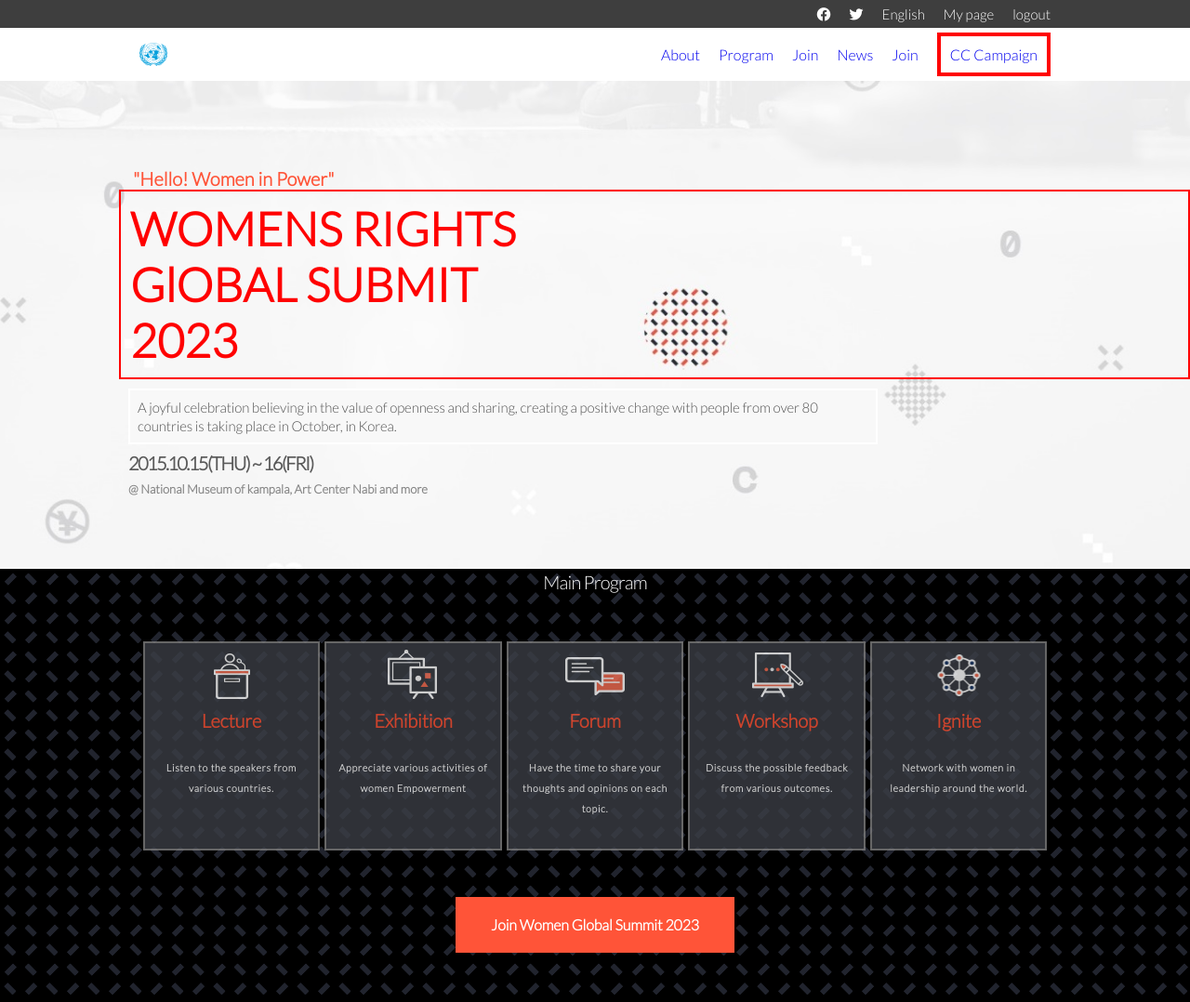
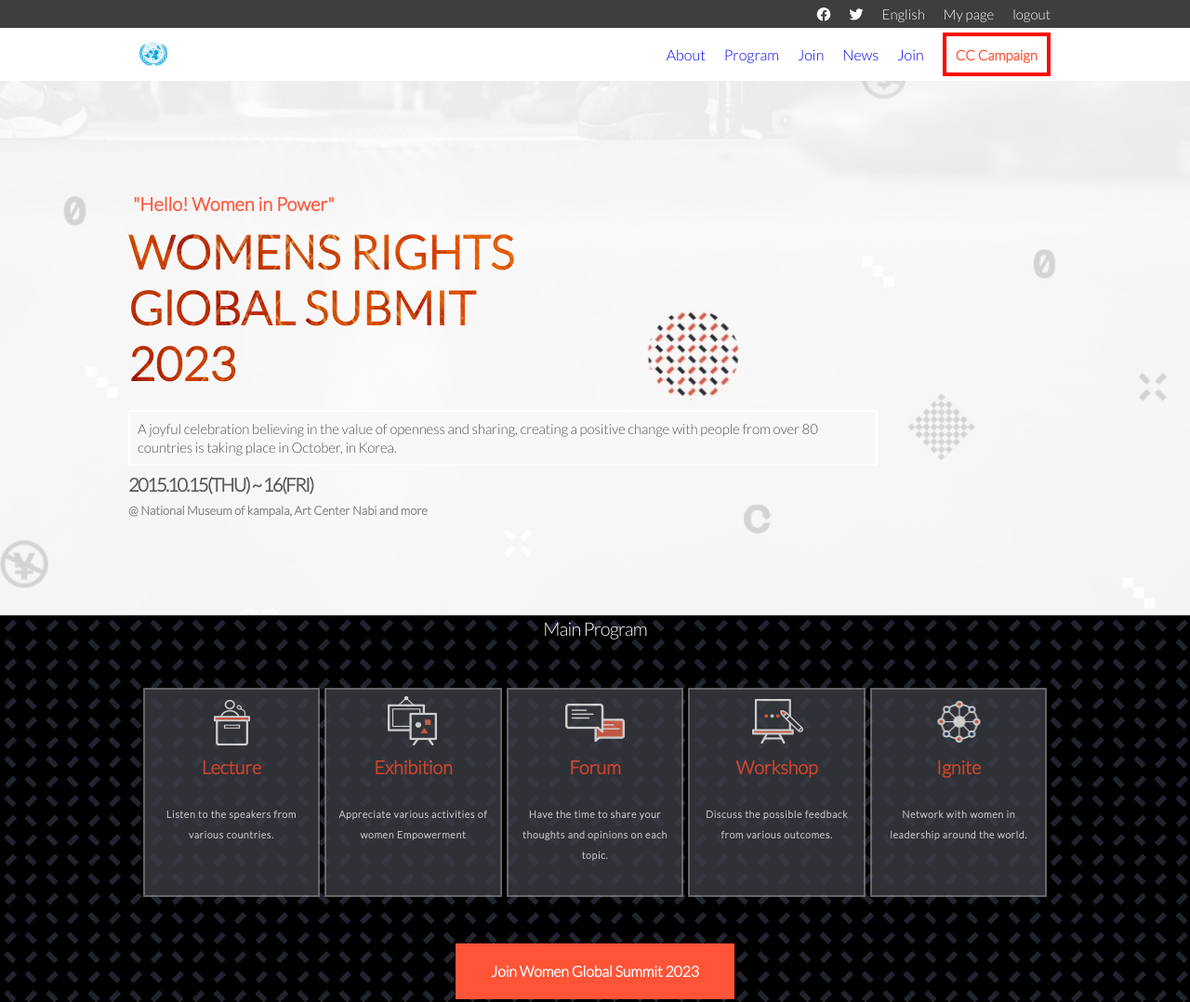
Before and after one commit to enocol/capstone-project, a website: page index.html in a window 1280 px wide. Shown: the top 1078 px of the page at 93% size. Drawn offline with Linux system fonts and the light colour scheme.

Commit message:
Edit index.html

```diff
--- a/styles.css
+++ b/styles.css
@@ -66,7 +66,7 @@
   flex-direction: column;
   padding-left: 10%;
   margin-top: 25px;
-  height: 500px;
+  height: 550px;
 }
 
 .section1-container {
@@ -76,10 +76,14 @@
 .h1 {
   font-size: 50px;
   font-weight: 1000;
-  color: red;
-  background: transparent;
+
   padding: 10px;
-  border: 2px solid red;
+
+  background-image: url("./images/background/orangebg.jpg");
+  background-size: cover;
+  background-clip: padding-box;
+  -webkit-background-clip: text;
+  color: transparent;
 }
 
 .smallheading {
@@ -248,7 +252,7 @@
 .title {
   color: #f78c89;
   font-family: "Lato", sans-serif;
-  font-size: 10px;
+  font-size: 11px;
   font-style: normal;
   font-weight: 700;
   line-height: 14.943px;
@@ -263,6 +267,7 @@
   font-weight: 700;
   line-height: 17.078px;
   letter-spacing: -0.45px;
+  margin-top: 10px;
 }
 
 .speaker {
@@ -366,6 +371,12 @@
     background-color: #fff;
   }
 
+  .cc-campaign a {
+    color: #ff5438;
+    font-size: 15px;
+    font-weight: 600;
+  }
+
   .mobile-menu {
     visibility: hidden;
     position: absolute;
@@ -400,7 +411,6 @@
   }
 
   .uk2032 {
-    border: 1px solid red;
     width: 325px;
     height: 61px;
   }
```
Also changed, not shown: images/background/orangebg.jpg (added).
